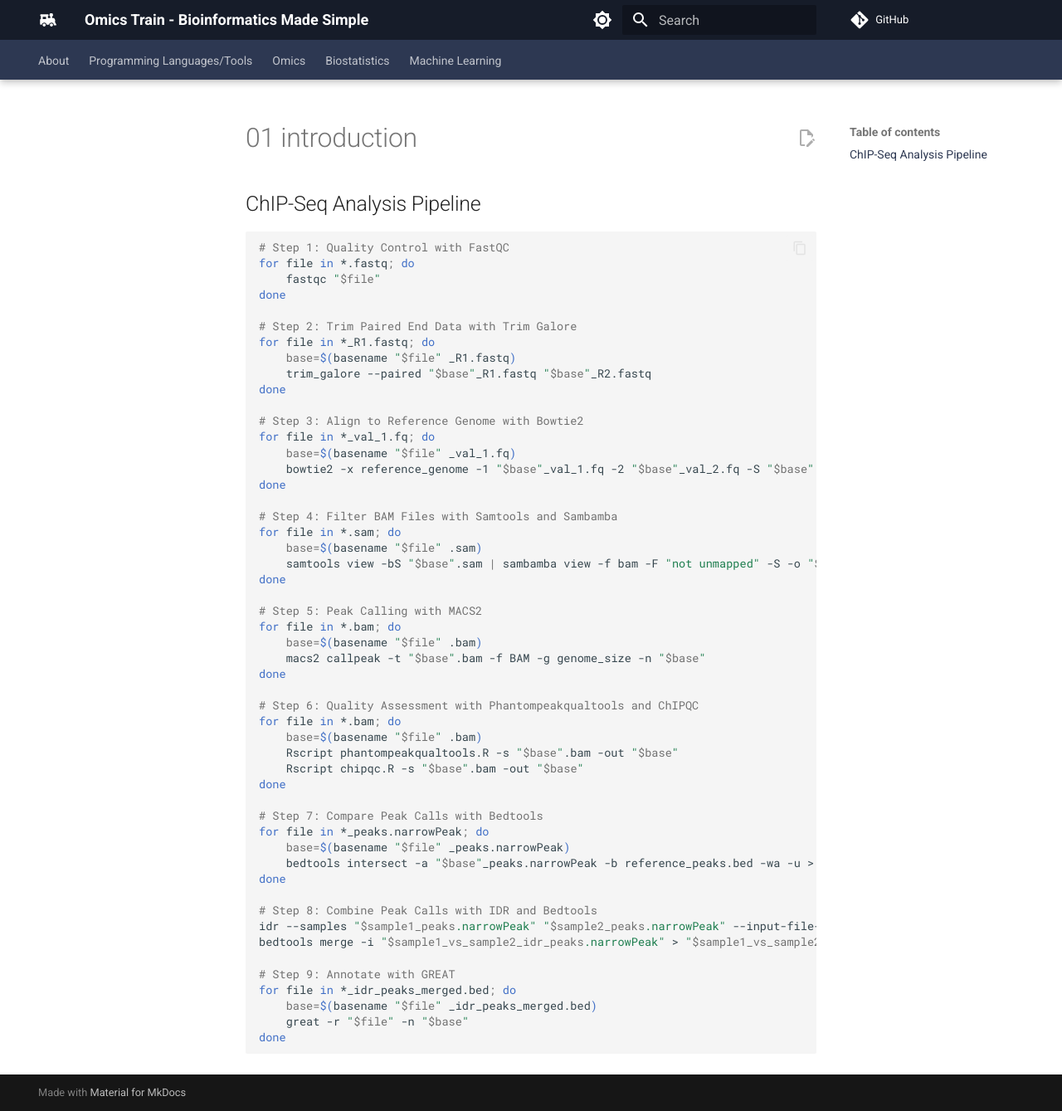
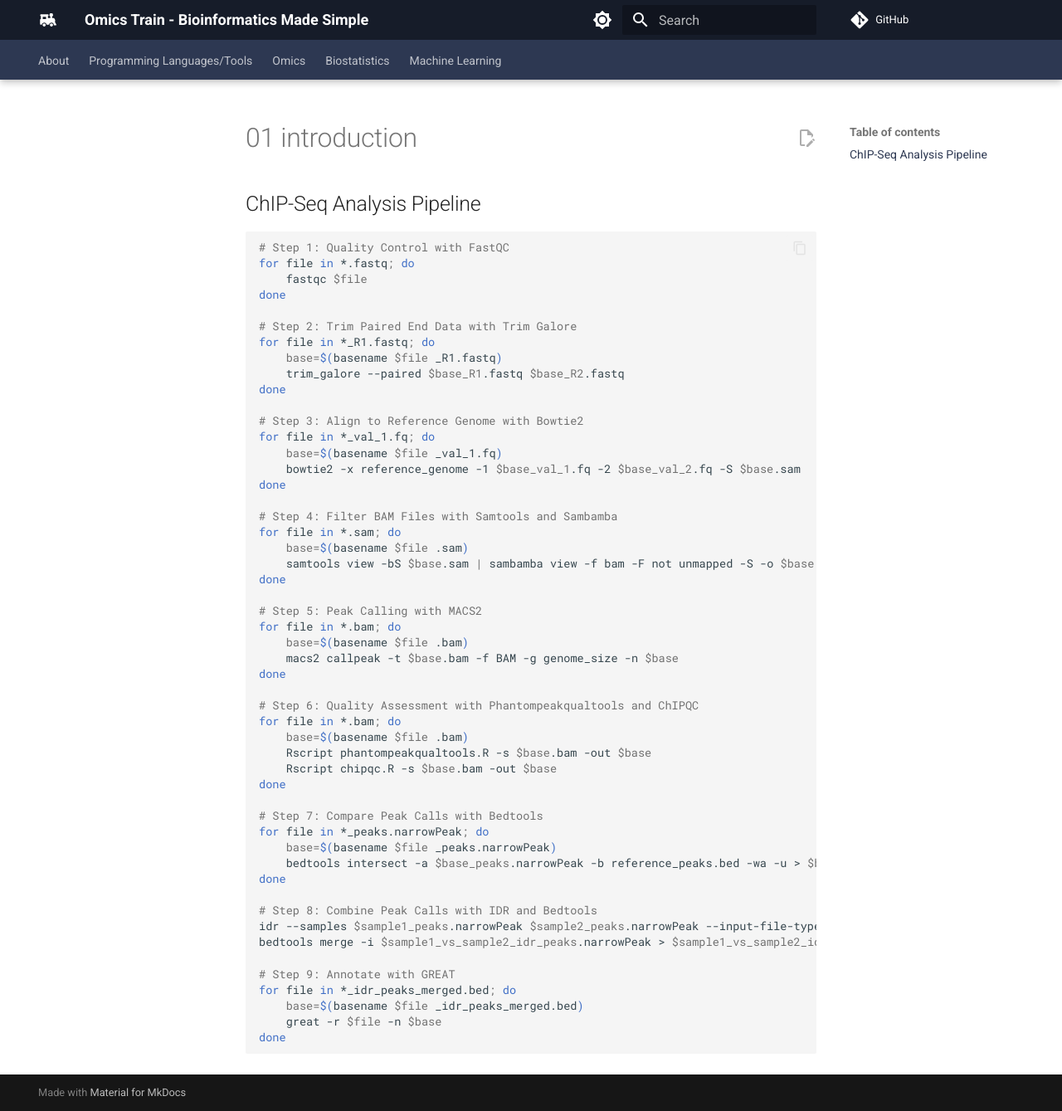
Before and after one commit to comp-tox-jhu/CompToxLab, an MkDocs documentation site: the page built from docs/omics/epigentics/chip_seq/01_introduction.md, in a window 1280 px wide and 1339 px high. Shown: the whole window at 83% size. Built offline with MkDocs 1.6.1 and Material for MkDocs 9.7.7, drawn with Linux system fonts in a browser that asks for light colours; comment, search, counter and statistics services are not loaded.

Commit message:
Update 01_introduction.md

````diff
--- a/docs/omics/epigentics/chip_seq/01_introduction.md
+++ b/docs/omics/epigentics/chip_seq/01_introduction.md
@@ -4,54 +4,54 @@
 ```sh
 # Step 1: Quality Control with FastQC
 for file in *.fastq; do
-    fastqc "$file"
+    fastqc $file
 done
 
 # Step 2: Trim Paired End Data with Trim Galore
 for file in *_R1.fastq; do
-    base=$(basename "$file" _R1.fastq)
-    trim_galore --paired "$base"_R1.fastq "$base"_R2.fastq
+    base=$(basename $file _R1.fastq)
+    trim_galore --paired $base_R1.fastq $base_R2.fastq
 done
 
 # Step 3: Align to Reference Genome with Bowtie2
 for file in *_val_1.fq; do
-    base=$(basename "$file" _val_1.fq)
-    bowtie2 -x reference_genome -1 "$base"_val_1.fq -2 "$base"_val_2.fq -S "$base".sam
+    base=$(basename $file _val_1.fq)
+    bowtie2 -x reference_genome -1 $base_val_1.fq -2 $base_val_2.fq -S $base.sam
 done
 
 # Step 4: Filter BAM Files with Samtools and Sambamba
 for file in *.sam; do
-    base=$(basename "$file" .sam)
-    samtools view -bS "$base".sam | sambamba view -f bam -F "not unmapped" -S -o "$base".bam /dev/stdin
+    base=$(basename $file .sam)
+    samtools view -bS $base.sam | sambamba view -f bam -F not unmapped -S -o $base.bam /dev/stdin
 done
 
 # Step 5: Peak Calling with MACS2
 for file in *.bam; do
-    base=$(basename "$file" .bam)
-    macs2 callpeak -t "$base".bam -f BAM -g genome_size -n "$base"
+    base=$(basename $file .bam)
+    macs2 callpeak -t $base.bam -f BAM -g genome_size -n $base
 done
 
 # Step 6: Quality Assessment with Phantompeakqualtools and ChIPQC
 for file in *.bam; do
-    base=$(basename "$file" .bam)
-    Rscript phantompeakqualtools.R -s "$base".bam -out "$base"
-    Rscript chipqc.R -s "$base".bam -out "$base"
+    base=$(basename $file .bam)
+    Rscript phantompeakqualtools.R -s $base.bam -out $base
+    Rscript chipqc.R -s $base.bam -out $base
 done
 
 # Step 7: Compare Peak Calls with Bedtools
 for file in *_peaks.narrowPeak; do
-    base=$(basename "$file" _peaks.narrowPeak)
-    bedtools intersect -a "$base"_peaks.narrowPeak -b reference_peaks.bed -wa -u > "$base"_filtered_peaks.bed
+    base=$(basename $file _peaks.narrowPeak)
+    bedtools intersect -a $base_peaks.narrowPeak -b reference_peaks.bed -wa -u > $base_filtered_peaks.bed
 done
 
 # Step 8: Combine Peak Calls with IDR and Bedtools
-idr --samples "$sample1_peaks.narrowPeak" "$sample2_peaks.narrowPeak" --input-file-type narrowPeak --output-file "$sample1_vs_sample2_idr_peaks.narrowPeak"
-bedtools merge -i "$sample1_vs_sample2_idr_peaks.narrowPeak" > "$sample1_vs_sample2_idr_peaks_merged.bed"
+idr --samples $sample1_peaks.narrowPeak $sample2_peaks.narrowPeak --input-file-type narrowPeak --output-file $sample1_vs_sample2_idr_peaks.narrowPeak
+bedtools merge -i $sample1_vs_sample2_idr_peaks.narrowPeak > $sample1_vs_sample2_idr_peaks_merged.bed
 
 # Step 9: Annotate with GREAT
 for file in *_idr_peaks_merged.bed; do
-    base=$(basename "$file" _idr_peaks_merged.bed)
-    great -r "$file" -n "$base"
+    base=$(basename $file _idr_peaks_merged.bed)
+    great -r $file -n $base
 done
 
 ```
````
